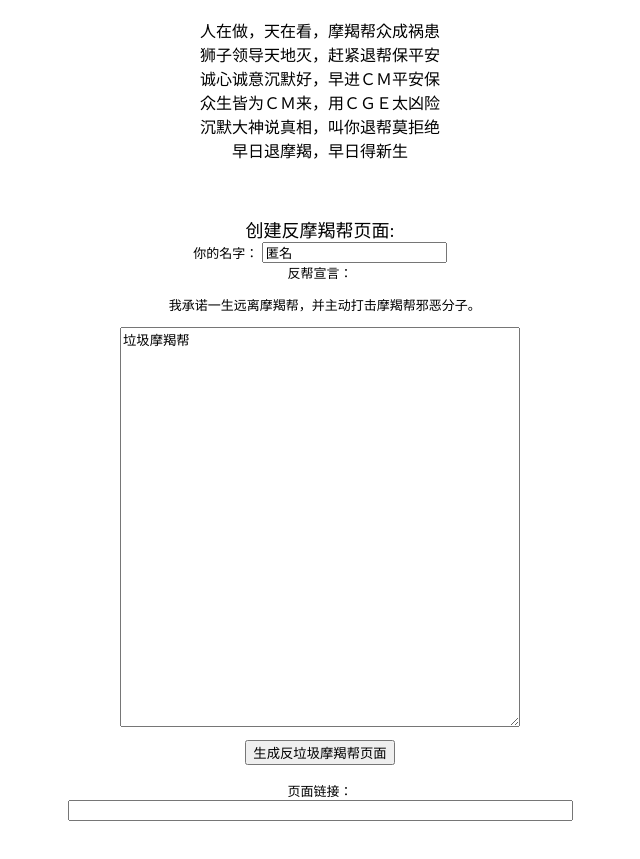
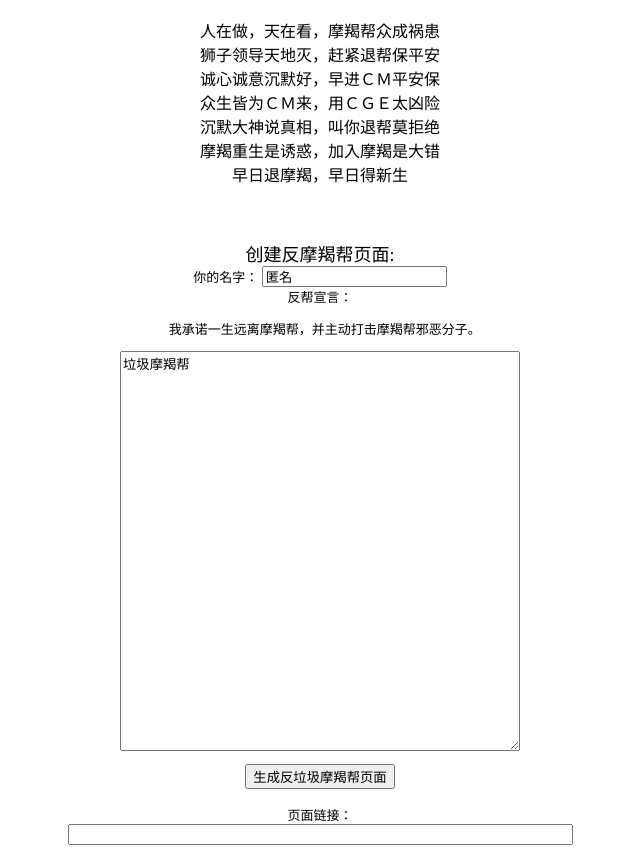
Before and after one commit to tianmiemojiebang/tianmiemojiebang.github.io, a plain HTML site: page index.html in a window 1280 px wide. Shown: the part 57-916 px from the top of the page, without its empty margins (320-960 px from the left). Drawn offline with Linux system fonts and the light colour scheme.

Commit message:
Update index.html

```diff
--- a/index.html
+++ b/index.html
@@ -6,6 +6,7 @@
 诚心诚意沉默好，早进ＣＭ平安保<br>
 众生皆为ＣＭ来，用ＣＧＥ太凶险<br>
 沉默大神说真相，叫你退帮莫拒绝<br>
+摩羯重生是诱惑，加入摩羯是大错<br>
 早日退摩羯，早日得新生<br><br><br><br>
 <font size=4>创建反摩羯帮页面:<br></font>
 <font size=2>
```
